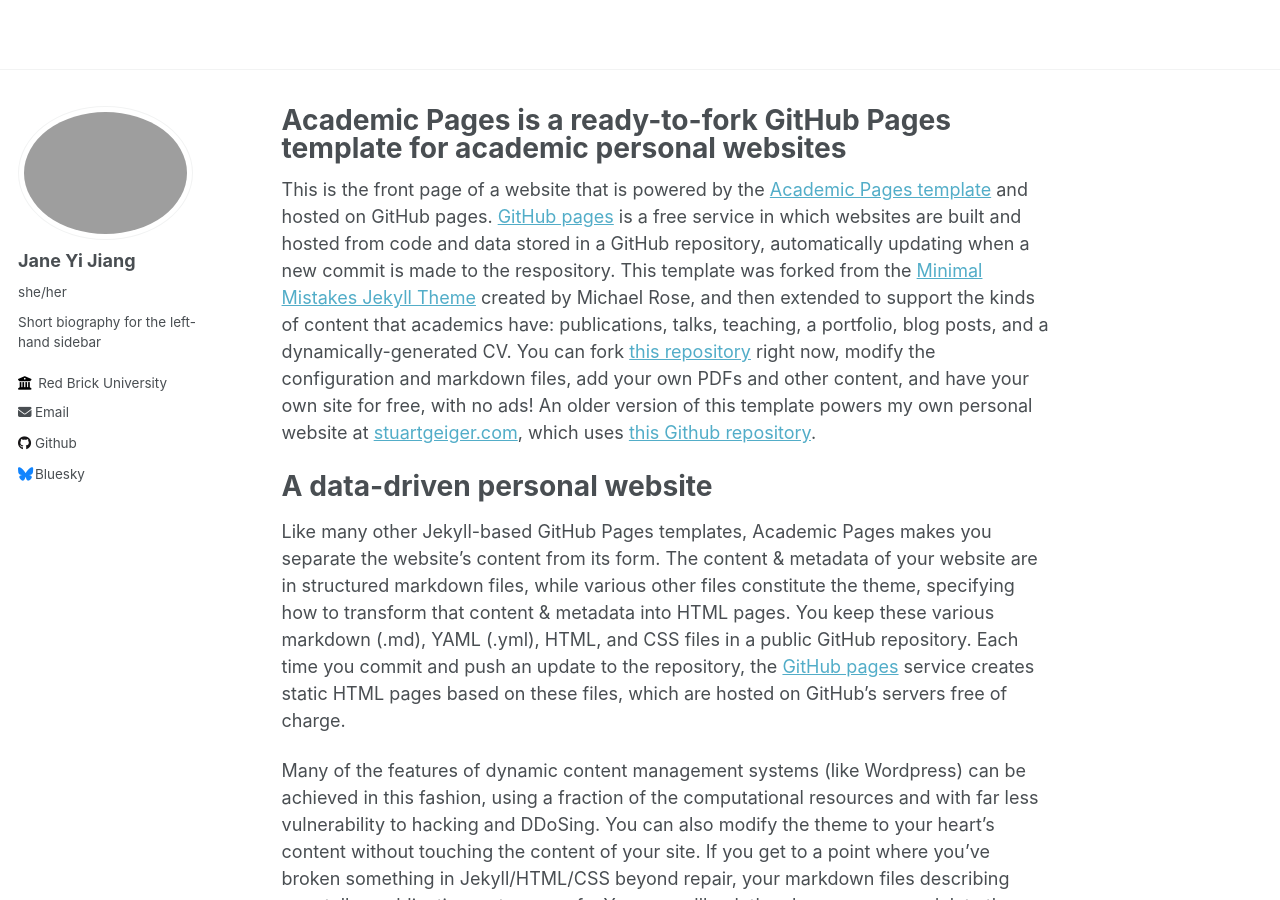
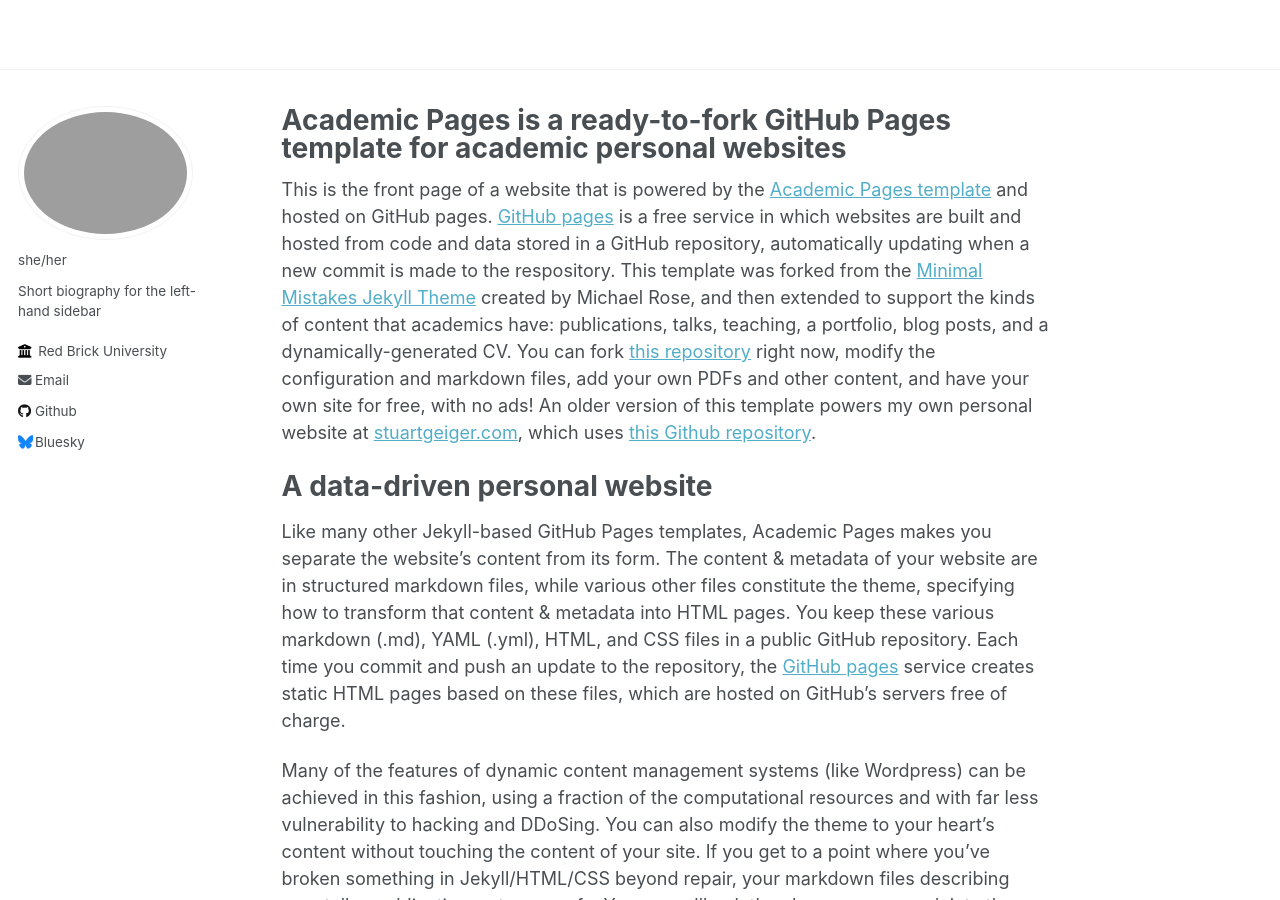
Before and after one commit to jiangyijane/jiangyijane.github.io, a Jekyll site: the page built from _pages/about.md, in a window 1280 px wide and 900 px high. Built offline with Jekyll 4.4.1, drawn with Linux system fonts in a browser that asks for light colours.

Commit message:
Update _config.yml

```diff
--- a/_config.yml
+++ b/_config.yml
@@ -21,8 +21,8 @@ repository               : "jiangyijane/jiangyijane.github.io"
 #               Additional customization can be done by editing /_includes/author-profile.html
 author:
   # Biographic information
-  avatar           : "profile_2024_2_cut.png"
-  name             : "Jane Yi Jiang"
+  avatar           : #"profile_2024_2_cut.png"
+  name             : #"Jane Yi Jiang"
   pronouns         : "she/her"
   bio              : "Short biography for the left-hand sidebar"
   #location         : "Earth"
```
